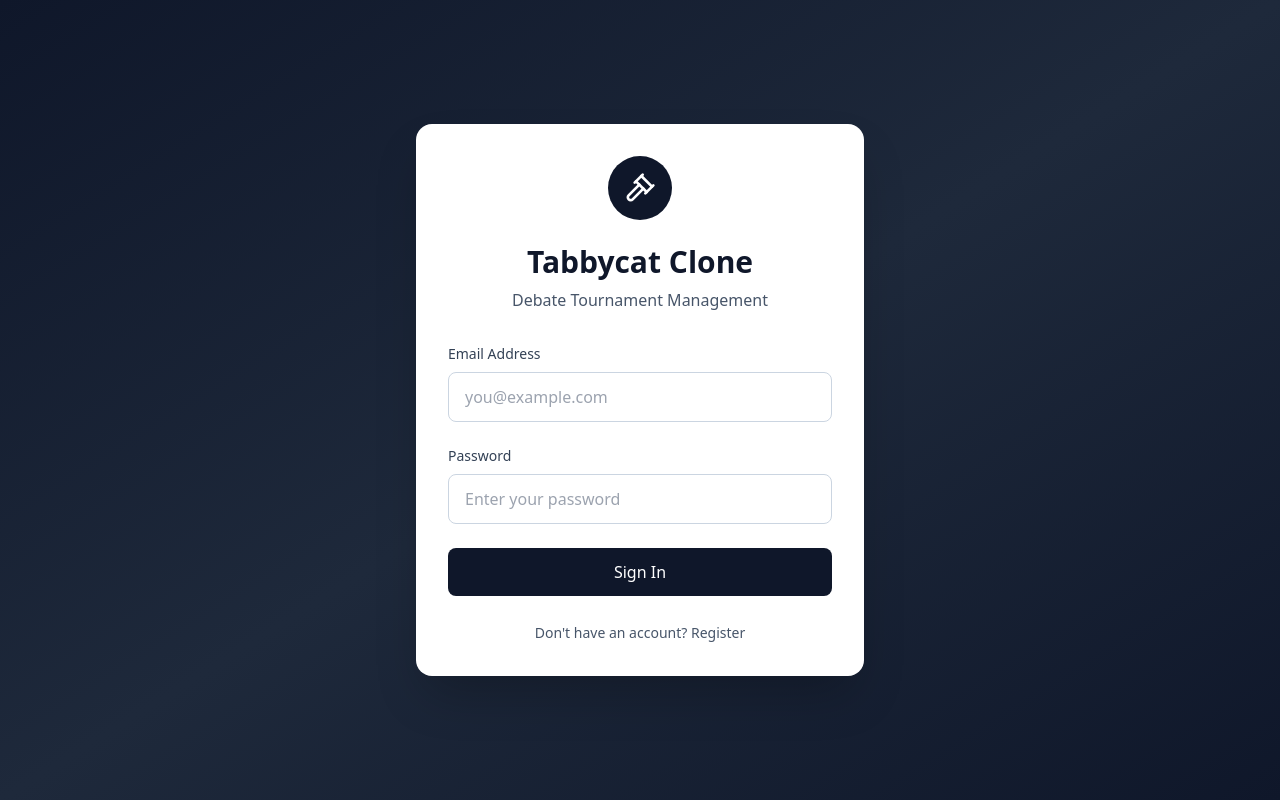
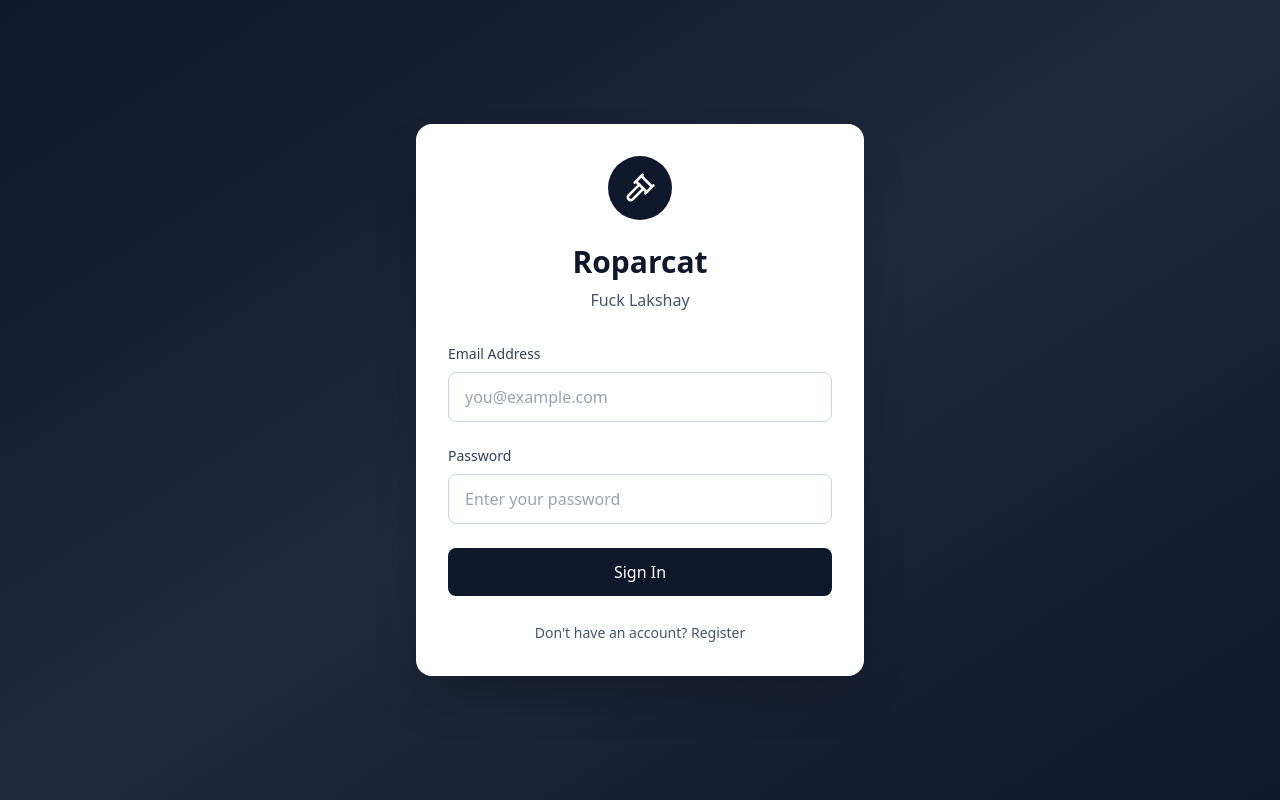
Before and after one commit to rhydamshr/roparcat, a React (Vite) app: page /login in a window 1280 px wide. Built offline with nearby package versions, Linux system fonts and the light colour scheme.

Commit message:
final commit

```diff
--- a/src/pages/Login.tsx
+++ b/src/pages/Login.tsx
@@ -37,10 +37,10 @@ export default function Login() {
           </div>
 
           <h1 className="text-3xl font-bold text-center text-slate-900 mb-2">
-            Tabbycat Clone
+            Roparcat
           </h1>
           <p className="text-center text-slate-600 mb-8">
-            Debate Tournament Management
+            Fuck Lakshay
           </p>
 
           <form onSubmit={handleSubmit} className="space-y-6">
```
